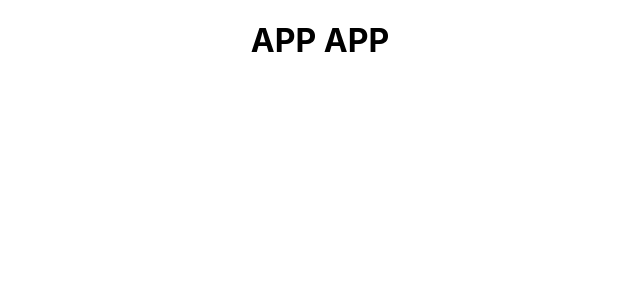
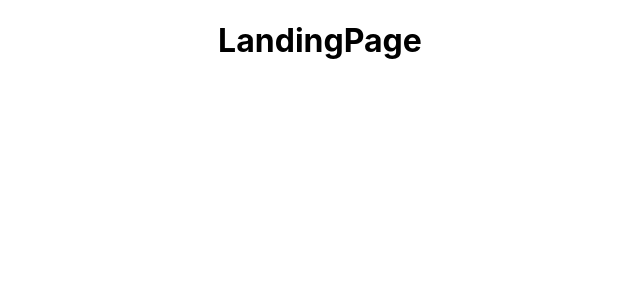
Before and after one commit to aodhzld45/boiler-plate, a React (Create React App) app in the folder client/: page / in a window 1280 px wide. Shown: the top 300 px of the page, without its empty margins (320-960 px from the left). Built offline with nearby package versions, Linux system fonts and the light colour scheme.

Commit message:
2023-11-29 Client App(router 관련) 기본 Page 라우팅

```diff
--- a/client/src/App.js
+++ b/client/src/App.js
@@ -1,11 +1,26 @@
 import './App.css';
+import React from "react";
+import { BrowserRouter as Router, Routes, Route, Link } from "react-router-dom";
+import LandingPage from "./components/view/LandingPage/LandingPage"
+import LoginPage from "./components/view/LoginPage/LoginPage"
+import RegisterPage from "./components/view/RegisterPage/RegisterPage"
+
 
 function App() {
   return (
     <div className="App">
-      <h1>APP APP</h1>
+    <Router>
+      <Routes>
+        {/* exact = 정의한 경로가 주어진 URL과 정확하게 일치해야 해당 라우트가 활성화 */}
+        <Route exact path="/" element = { <LandingPage /> } />
+        <Route path="/login" element = { <LoginPage /> } />
+        <Route path="/register" element = { <RegisterPage /> } />
 
-    </div>
+      </Routes>
+    </Router>
+  </div>
+
+
   );
 }
 
--- a/client/src/components/view/LandingPage/LandingPage.js
+++ b/client/src/components/view/LandingPage/LandingPage.js
@@ -2,7 +2,9 @@
 
 function LandingPage() {
   return (
-    <div>LandingPage</div>
+    <div>
+      <h1>LandingPage</h1>
+    </div>
   )
 }
 
```
